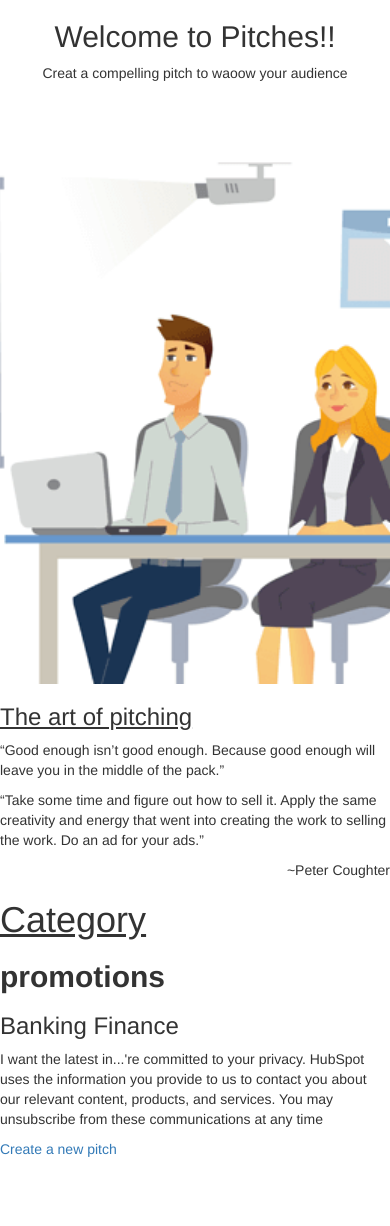
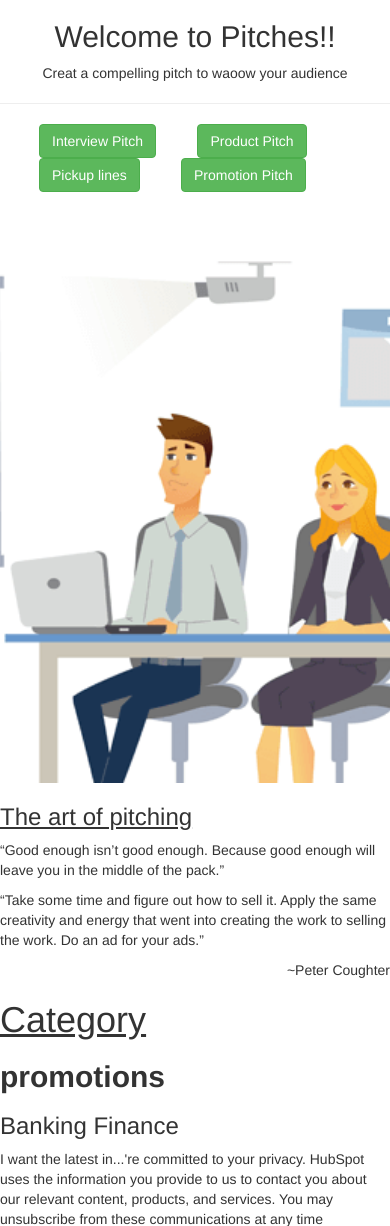
Before and after one commit to GraceMwende/Pitches, a Flask app: page / in a window 390 px wide. Shown: the part 107-1333 px from the top of the page. Before the commit the page ends 1264 px from the top, so only its background shows below. Run offline with Flask 2, Linux system fonts and the light colour scheme; some libraries are stand-ins or nearby versions.

Commit message:
Add url for interview cateory

```diff
--- a/app/main/views.py
+++ b/app/main/views.py
@@ -91,3 +91,8 @@ def update_pic(uname):
     db.session.commit()
 
   return redirect(url_for('main.profile', uname=uname))
+
+  # display categories
+@main.route('/category/interview')
+def interviewCategory():
+  return render_template('pitches/interview.html')
--- a/app/static/css/index.css
+++ b/app/static/css/index.css
@@ -7,3 +7,13 @@
   /* width: 80vw;
   margin: auto; */
 }
+
+.butn {
+  margin-right: 12%;
+  outline: none;
+}
+
+.btw {
+  width: 80%;
+  margin: auto;
+}
--- a/app/templates/index.html
+++ b/app/templates/index.html
@@ -12,6 +12,14 @@
   <h2>Welcome to Pitches!!</h2>
   <p>Creat a compelling pitch to waoow your audience</p>
 </div>
+<hr>
+<div class="row btw">
+  <a href="{{url_for('main.interviewCategory')}}"><button type="button" class="btn btn-success butn">Interview
+      Pitch</button></a>
+  <a href=""><button type="button" class="btn btn-success butn">Product Pitch</button></a>
+  <a href=""><button type="button" class="btn btn-success butn">Pickup lines</button></a>
+  <a href=""><button type="button" class="btn btn-success butn">Promotion Pitch</button></a>
+</div>
 <!-- <div class="bg">
   <h1><u>Category</u></h1>
   <h2><b>{{category}}</b></h2>
@@ -23,7 +31,8 @@
   <div class="col-md-7 bg">
 
   </div>
-  <div class="col-md-5">
+  <div class="col-md-1"></div>
+  <div class="col-md-4">
     <h3><u>The art of pitching</u></h3>
     <p>“Good enough isn’t good enough. Because good enough will leave you in the middle of the pack.”</p>
     <p>“Take some time and figure out how to sell it. Apply the same creativity and energy that went into creating the
--- /dev/null
+++ b/app/templates/pitches/interview.html
@@ -0,0 +1,6 @@
+<h1><u>Category</u></h1>
+<!-- <h2><b>{{category}}</b></h2>
+<h3>{{title}}</h3>
+<p>{{description}}</p> -->
+<p>Interview pitches</p>
+<a href="/pitch/new">Create a new pitch</a>
```
